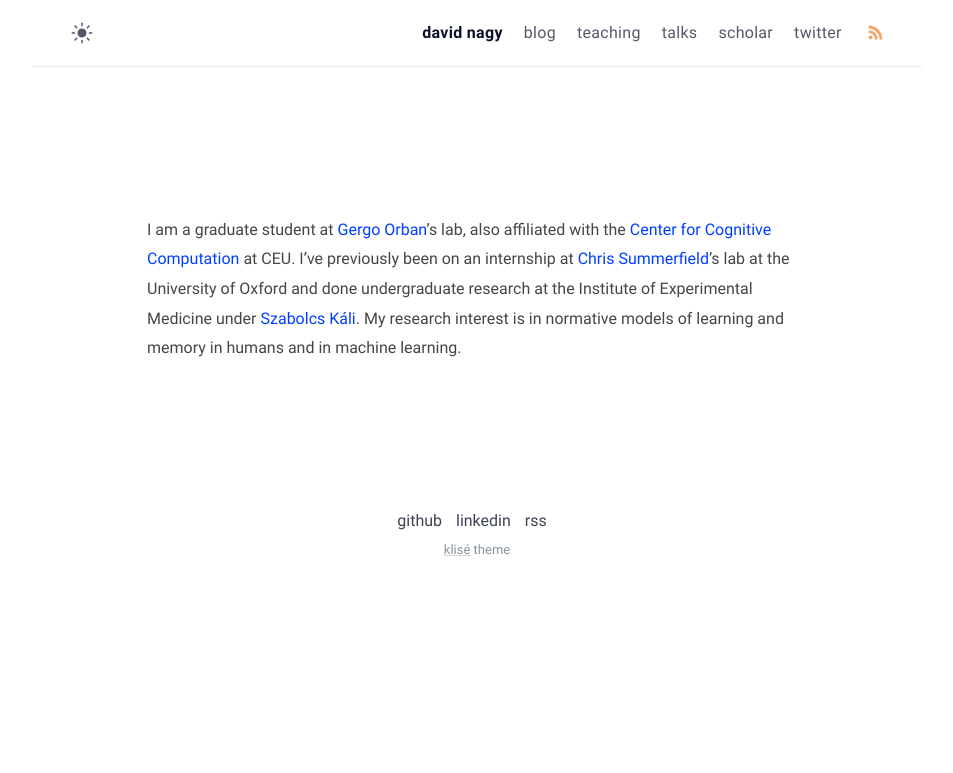
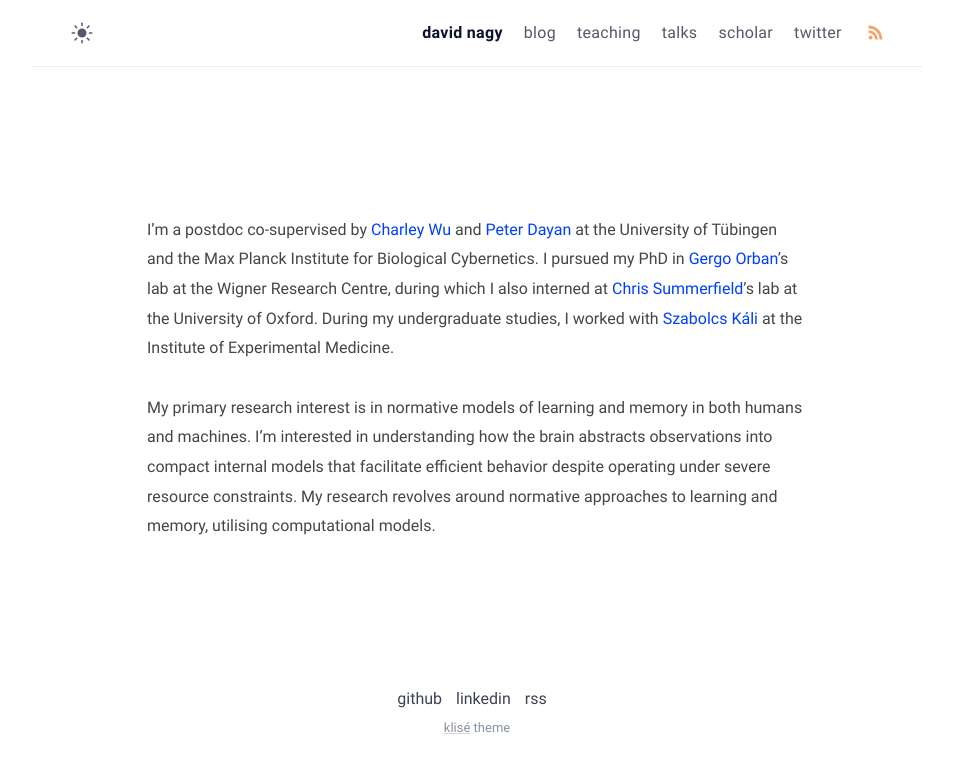
Before and after one commit to david-nagy/david-nagy.github.io, a Jekyll site: the page built from index.md, in a window 1280 px wide. Shown: the top 773 px of the page, without its empty margins (163-1116 px from the left). Built offline with Jekyll 4.4.1, drawn with Linux system fonts in a browser that asks for light colours.

Commit message:
Update index.md

```diff
--- a/index.md
+++ b/index.md
@@ -4,4 +4,6 @@ layout: page
 
 
 
-I am a graduate student at [Gergo Orban](https://scholar.google.com/citations?user=1JeMZad2LKcC)'s lab, also affiliated with the [Center for Cognitive Computation](https://ccc.ceu.edu) at CEU. I've previously been on an internship at [Chris Summerfield](https://scholar.google.com/citations?user=ymlcN9AAAAAJ)'s lab at the University of Oxford and done undergraduate research at the Institute of Experimental Medicine under [Szabolcs Káli](https://scholar.google.com/citations?user=8gykEqQAAAAJ). My research interest is in normative models of learning and memory in humans and in machine learning.
+I'm a postdoc co-supervised by [Charley Wu](https://hmc-lab.com/) and [Peter Dayan](https://www.mpg.de/12309370/biological-cybernetics-dayan) at the University of Tübingen and the Max Planck Institute for Biological Cybernetics. I pursued my PhD in [Gergo Orban](https://scholar.google.com/citations?user=1JeMZad2LKcC)'s lab at the Wigner Research Centre, during which I also interned at [Chris Summerfield](https://scholar.google.com/citations?user=ymlcN9AAAAAJ)'s lab at the University of Oxford. During my undergraduate studies, I worked with [Szabolcs Káli](https://scholar.google.com/citations?user=8gykEqQAAAAJ) at the Institute of Experimental Medicine.
+
+My primary research interest is in normative models of learning and memory in both humans and machines. I’m interested in understanding how the brain abstracts observations into compact internal models that facilitate efficient behavior despite operating under severe resource constraints. My research revolves around normative approaches to learning and memory, utilising computational models.
```
